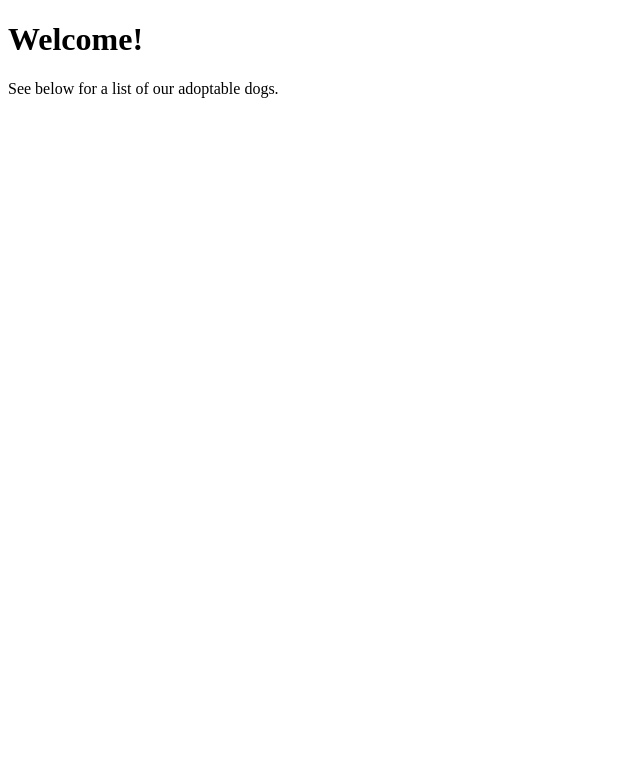
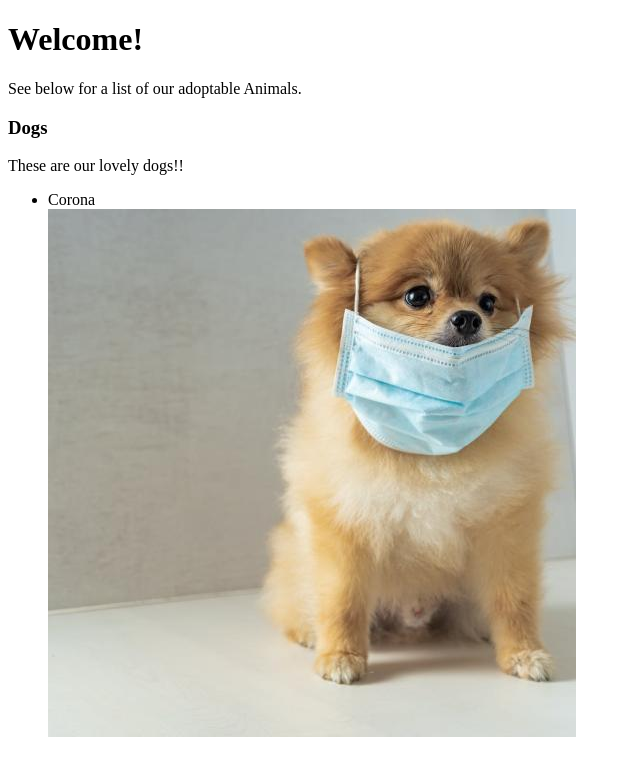
Before and after one commit to AHB1007/Animal-Shelter, a plain HTML site: page index.html in a window 1280 px wide. Shown: the whole page, without its empty margins (0-640 px from the left). Drawn offline with Linux system fonts and the light colour scheme.

Commit message:
add dog corona

```diff
--- a/index.html
+++ b/index.html
@@ -6,7 +6,15 @@
         <body>
             <h1>Welcome!</h1>
 
-            <p>See below for a list of our adoptable dogs.</p>
+            <p>See below for a list of our adoptable Animals.</p>
+
+            <h3>Dogs</h3>
+            <p>These are our lovely dogs!!</p>
+            <ul>
+                <li>Corona</li>
+                <img src="picture of animal/corona.jpg" alt="Dog1">
+
+            </ul>
 
 
             <h2></h2>
```
Also changed, not shown: picture of animal/corona.jpg (added), 1 other file.
